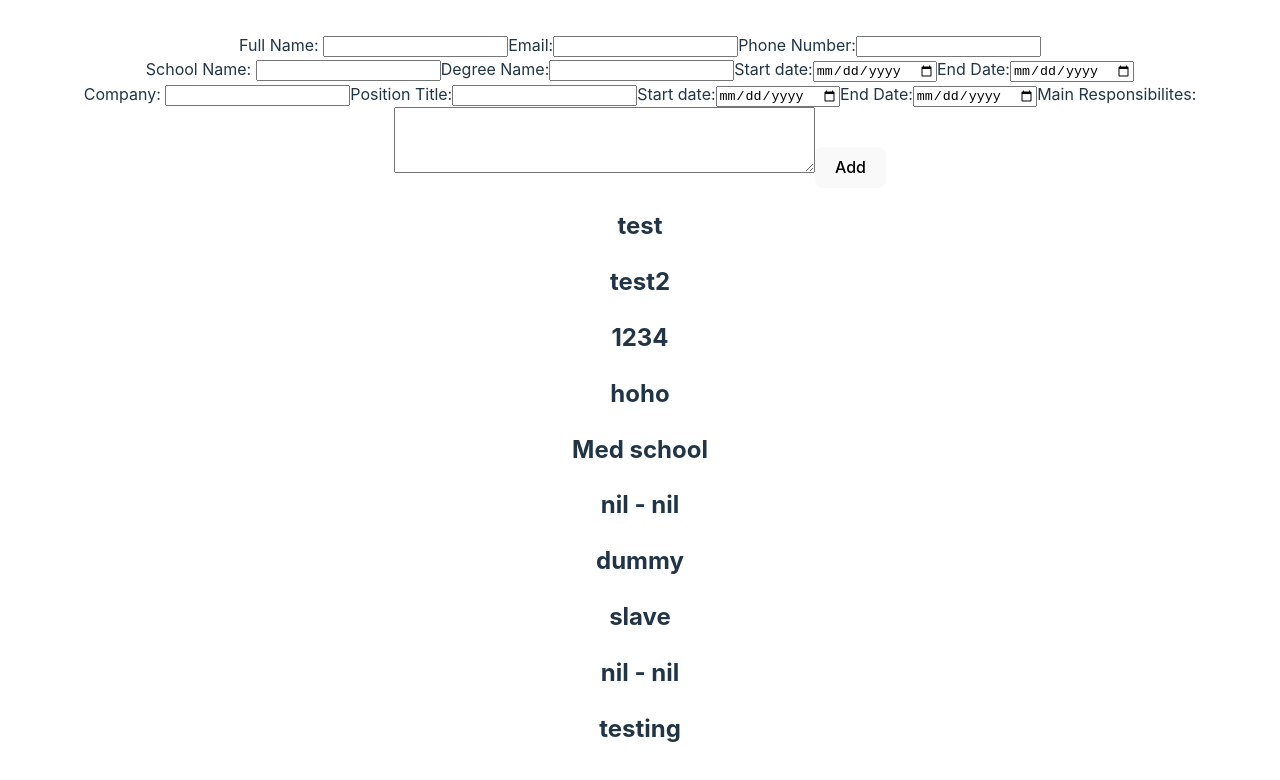
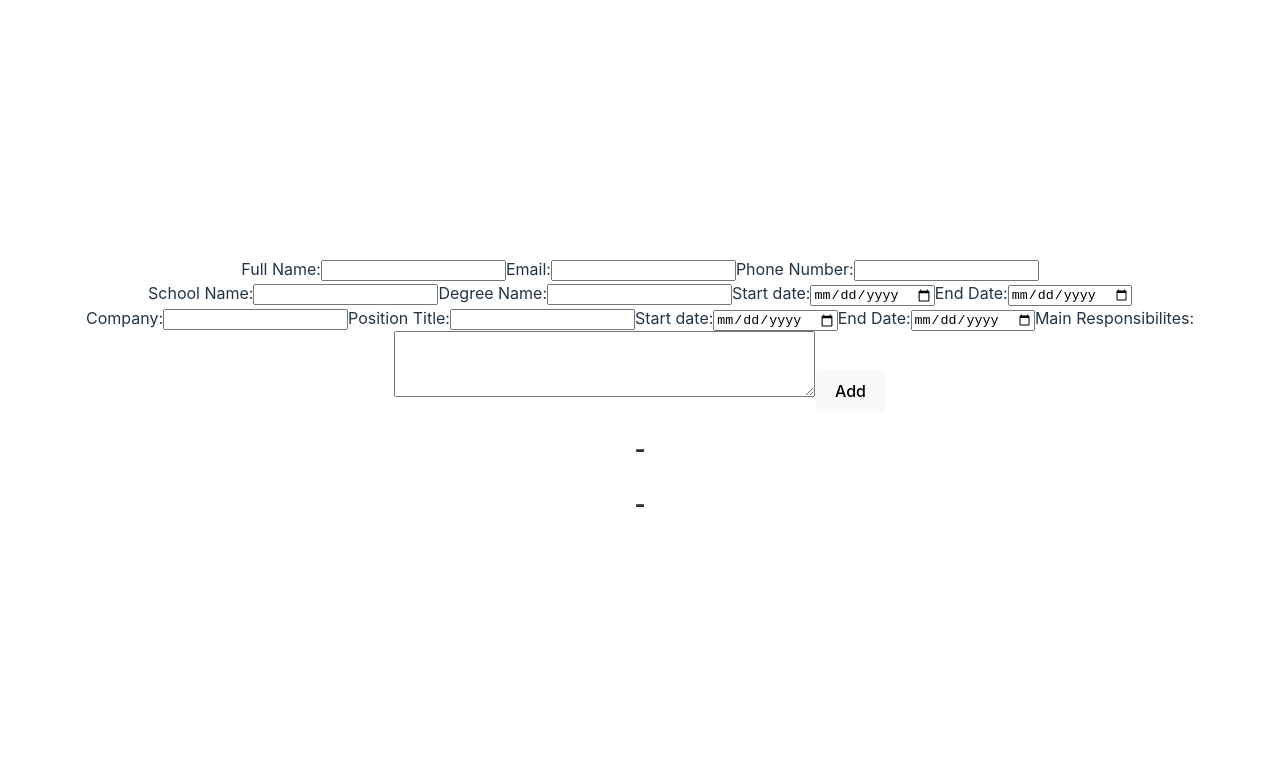
Before and after one commit to seahsongli/cv-application, a React (Vite) app in the folder cv-app/: page / in a window 1280 px wide. Shown: the top 780 px of the page. Built offline with nearby package versions, Linux system fonts and the light colour scheme.

Commit message:
Add state for form data. Link state to display form data.

```diff
--- a/cv-app/src/App.jsx
+++ b/cv-app/src/App.jsx
@@ -1,21 +1,49 @@
 import { useState } from 'react'
-import reactLogo from './assets/react.svg'
-import viteLogo from '/vite.svg'
 import './App.css'
 import Education from './components/Education'
 import GeneralInformation from './components/GeneralInfo'
 import PracticalExperience from './components/PracticalExperience'
 import InputForm from './components/Form/InputForm'
 function App() {
-  const [count, setCount] = useState(0)
-
+  const [formdata, setFormData] = useState({
+    "name"  : "",
+    "email" : "",
+    "phoneNumber" : "",
+    "schoolName": "",
+    "degree" : "",
+    "startDate" : "",
+    "endDate" : "",
+    "company" : "",
+    "position" : "",
+    "expStartDate" : "",
+    "expEndDate" : "",
+    "description" : ""
+  })
+  const handleFormChange = (newFormData) =>{
+    setFormData(newFormData);
+  }
   return (
     <>
-    <InputForm/>
+    <InputForm onChange = {handleFormChange}/>
     <div className = "display">
-    <GeneralInformation name ="test"  email = "test2" phoneNumber = "1234"/>
-    <Education schoolName="hoho" title = "Med school" startDate = "nil" endDate = "nil"/>
-    <PracticalExperience companyName = "dummy" positionTitle= "slave" startDate="nil" endDate = "nil" description= "testing"/>
+      <GeneralInformation
+        name ={formdata.name}
+        email = {formdata.email}
+        phoneNumber = {formdata.phoneNumber}
+      />
+      <Education
+        schoolName={formdata.schoolName}
+        degree = {formdata.degree}
+        startDate = {formdata.startDate}
+        endDate = {formdata.endDate}
+      />
+      <PracticalExperience
+        company = {formdata.company}
+        positionTitle= {formdata.position}
+        startDate={formdata.expStartDate}
+        endDate = {formdata.expEndDate}
+        description= {formdata.description}
+      />
     </div>
     </>
   )
--- a/cv-app/src/components/Education.jsx
+++ b/cv-app/src/components/Education.jsx
@@ -1,9 +1,9 @@
-function Education({schoolName, title, startDate, endDate}){
+function Education({schoolName, degree, startDate, endDate}){
     return (
         <div className = "Education">
             <h2>{schoolName}</h2>
             <div className = "title-date">
-                <h2>{title}</h2>
+                <h2>{degree}</h2>
                 <h2>{startDate} - {endDate}</h2>
             </div>
         </div>
--- a/cv-app/src/components/Form/EducationSection.jsx
+++ b/cv-app/src/components/Form/EducationSection.jsx
@@ -1,14 +1,22 @@
-const EducationSection = () =>{
+const EducationSection = ({onChange}) =>{
     return (
         <div className = "education">
-            <label for = "school">School Name: </label>
-            <input type = "text" name = "school"></input>
-            <label for = "degree">Degree Name:</label>
-            <input type = "text" name = "degree"></input>
-            <label for = "startDate">Start date:</label>
-            <input type = "date" name = "startDate"></input>
-            <label for = "endDate">End Date:</label>
-            <input type = "date" name = "endDate"></input>
+            <label>
+                School Name:
+                <input type = "text" name = "schoolName"onChange = {(e)=>onChange(e)}></input>
+            </label>
+            <label>
+                Degree Name:
+                <input type = "text" name = "degree" onChange = {(e)=>onChange(e)}></input>
+            </label>
+            <label>
+                Start date:
+                <input type = "date" name = "startDate" onChange = {(e)=>onChange(e)}></input>
+            </label>
+            <label>
+                End Date:
+                <input type = "date" name = "endDate" onChange = {(e)=>onChange(e)}></input>
+            </label>
       </div>
     )
 };
--- a/cv-app/src/components/Form/GeneralInformationSection.jsx
+++ b/cv-app/src/components/Form/GeneralInformationSection.jsx
@@ -1,12 +1,18 @@
-const GeneralInformationSection = ()  =>{
+const GeneralInformationSection = ({onChange})  =>{
     return (
     <div className = "general-information">
-        <label for = "fullName">Full Name: </label>
-        <input type = "text" name = "fullName"></input>
-        <label for = "email">Email:</label>
-        <input type = "text" name = "email"></input>
-        <label for = "phoneNumber">Phone Number:</label>
-        <input type = "text" name = "phoneNumber"></input>
+        <label>
+            Full Name:
+            <input type = "text" name = "name" onChange = {(e)=> onChange(e)}></input>
+        </label>
+        <label>
+            Email:
+            <input type = "text" name = "email"onChange = {(e)=> onChange(e)}></input>
+        </label>
+        <label>
+            Phone Number:
+            <input type = "text" name = "phoneNumber" onChange = {(e)=> onChange(e)}></input>
+        </label>
     </div>
     )
 }
--- a/cv-app/src/components/Form/InputForm.jsx
+++ b/cv-app/src/components/Form/InputForm.jsx
@@ -1,12 +1,21 @@
 import EducationSection from "./EducationSection";
 import GeneralInformationSection from "./GeneralInformationSection";
 import PracticalExperienceSection from "./PracticalExperienceSection";
-const InputForm = () =>{
+const InputForm = ({onChange}) =>{
+  const handleChange = (e) => {
+    const {name,value} = e.target;
+    onChange((prevData) => {
+      return ({
+        ...prevData,
+        [name] : value
+      })
+    })
+  }
     return (
-    <div  className = "input-form">
-    <GeneralInformationSection/>
-    <EducationSection/>
-    <PracticalExperienceSection/>
+    <div className = "input-form">
+    <GeneralInformationSection onChange = {handleChange}/>
+    <EducationSection onChange = {handleChange}/>
+    <PracticalExperienceSection onChange = {handleChange}/>
     </div>
     )
 }
--- a/cv-app/src/components/Form/PracticalExperienceSection.jsx
+++ b/cv-app/src/components/Form/PracticalExperienceSection.jsx
@@ -1,16 +1,26 @@
-const PracticalExperienceSection = () =>{
+const PracticalExperienceSection = ({onChange}) =>{
     return (
         <div className = "experience">
-        <label for = "school" name = "company"> Company: </label>
-        <input type = "text" name = "company"></input>
-        <label for = "position">Position Title:</label>
-        <input type = "text" name = "position"></input>
-        <label for = "startDate">Start date:</label>
-        <input type = "date" name = "startDate"></input>
-        <label for = "endDate">End Date:</label>
-        <input type = "date" name = "endDate"></input>
-        <label for = "description">Main Responsibilites:</label>
-        <textarea name = "description" rows = "4" cols = "50"></textarea>
+        <label>
+          Company:
+          <input type = "text" name ="company" onChange = {(e)=>onChange(e)}></input>
+        </label>
+        <label>
+          Position Title:
+          <input type = "text" name = "position" onChange = {(e)=>onChange(e)}></input>
+        </label>
+        <label>
+          Start date:
+          <input type = "date" name = "expStartDate" onChange = {(e)=>onChange(e)}></input>
+        </label>
+        <label>
+          End Date:
+          <input type = "date" name = "expEndDate" onChange = {(e)=>onChange(e)}></input>
+        </label>
+        <label>
+          Main Responsibilites:
+          <textarea rows = "4" cols = "50" name = "description" onChange = {(e)=>onChange(e)}></textarea>
+        </label>
         <button>Add</button>
       </div>
     )
--- a/cv-app/src/components/PracticalExperience.jsx
+++ b/cv-app/src/components/PracticalExperience.jsx
@@ -1,7 +1,7 @@
-function PracticalExperience({companyName, positionTitle, startDate, endDate, description}){
+function PracticalExperience({company, positionTitle, startDate, endDate, description}){
     return (
         <div className = "PracticalExperience">
-            <h2>{companyName}</h2>
+            <h2>{company}</h2>
             <h2>{positionTitle}</h2>
             <h2>{startDate} - {endDate}</h2>
             <h2>{description}</h2>
```
